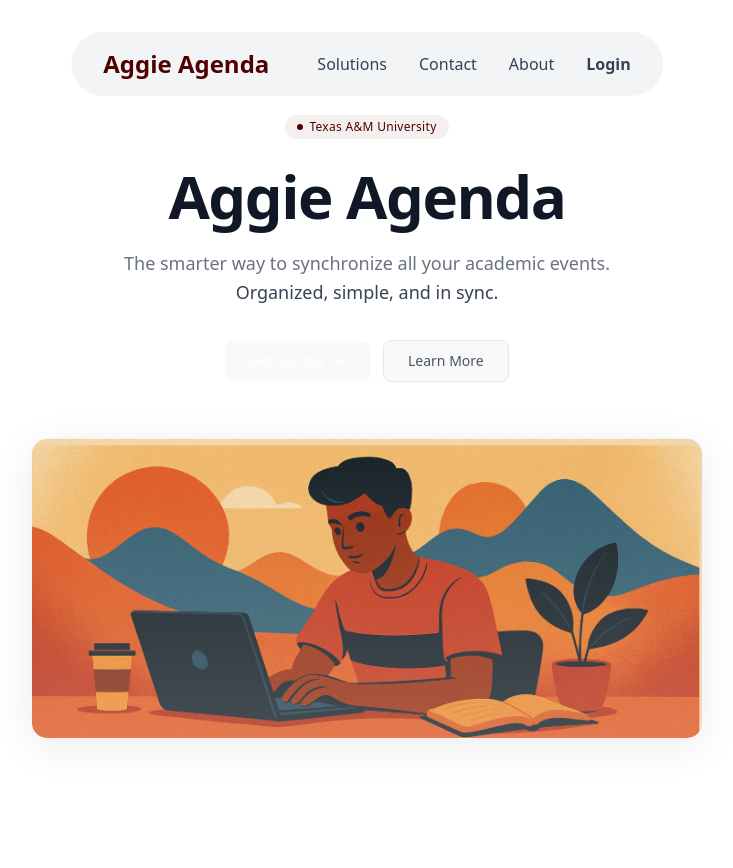
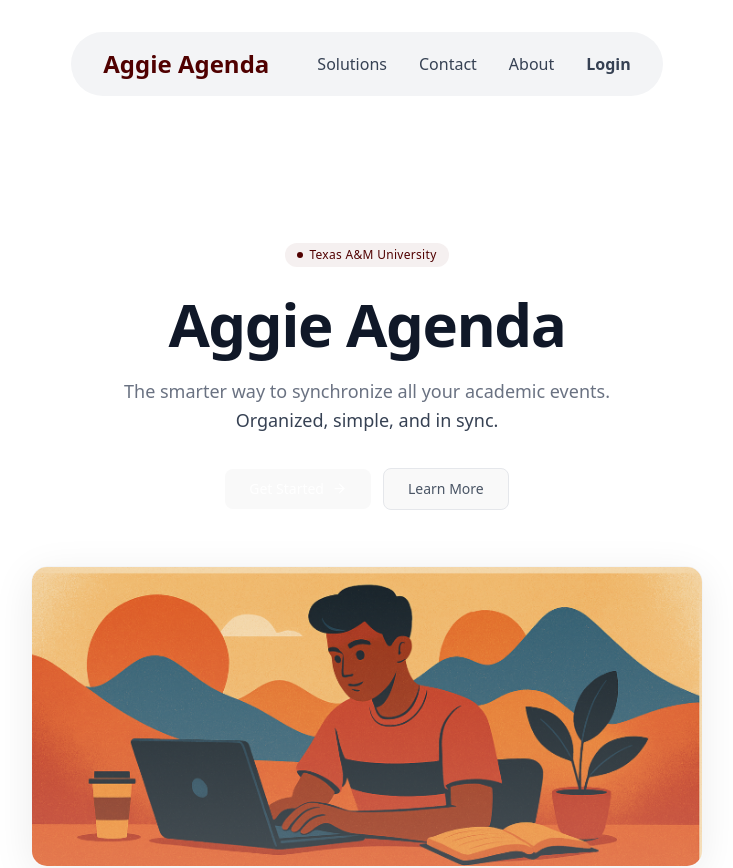
Before and after one commit to AggieAgenda/App, a React (Vite) app in the folder Frontend/: page / in a window 1280 px wide. Shown: the top 868 px of the page, without its empty margins (273-1006 px from the left). Built offline with nearby package versions, Linux system fonts and the light colour scheme; no server answers.

Commit message:
fixed scrolling

```diff
--- a/Frontend/src/components/Navbar.jsx
+++ b/Frontend/src/components/Navbar.jsx
@@ -20,9 +20,9 @@ export default function Navbar() {
 
 
   return (
-    <nav className={`fixed top-8 left-1/2 -translate-x-1/2 z-50 transition-all duration-300 ${
+    <nav className={`transition-all duration-300 ${
       isScrolled ? 'bg-gray-100/95 backdrop-blur-md shadow-lg' : 'bg-gray-100'
-    } rounded-full px-8 py-4`}>
+    } rounded-full px-8 py-4 mx-auto max-w-fit my-8`}>
       <div className="flex justify-between items-center gap-12">
         <Link to='/' className="text-2xl font-extrabold text-[#500000] hover:opacity-90 transition-opacity whitespace-nowrap">
           Aggie Agenda
```
